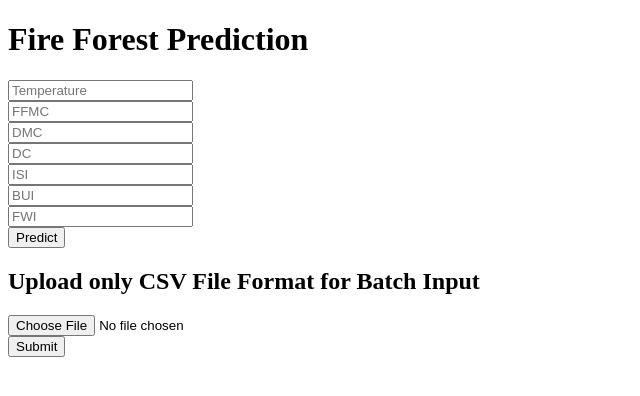
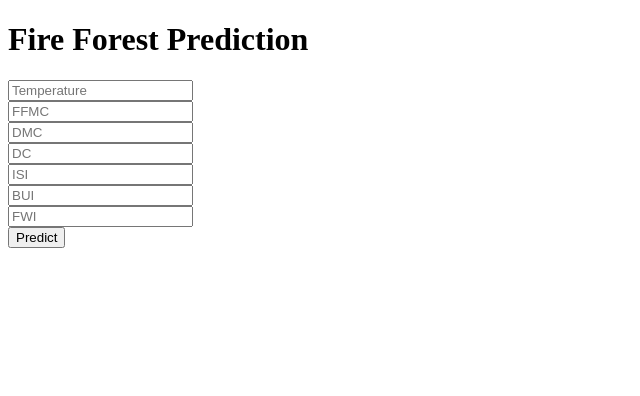
Before and after one commit to maheshmouli/ForestFirePrediction, a Flask app: page / in a window 1280 px wide. Shown: the top 396 px of the page, without its empty margins (0-640 px from the left). Run offline with Flask 2, Linux system fonts and the light colour scheme; parts of the project's set-up code (start-up, migrations or seed data) failed here and were passed over.

Commit message:
Update home.html

```diff
--- a/templates/home.html
+++ b/templates/home.html
@@ -30,11 +30,11 @@
 
         <button type="submit" class="btn btn-primary btn-block btn-large">Predict</button>
     </form>
-    <h2>Upload only CSV File Format for Batch Input</h2>
+<!--     <h2>Upload only CSV File Format for Batch Input</h2>
     <form action = "{{url_for('predict_batch')}}" method="post" enctype="multipart/form-data">
         <input type="file" name = "file"/><br>
         <button type = "submit" class="btn btn-primary btn-block btn-large">Submit</button>
-    </form>
+    </form> -->
 
    <br>
    <br>
```
